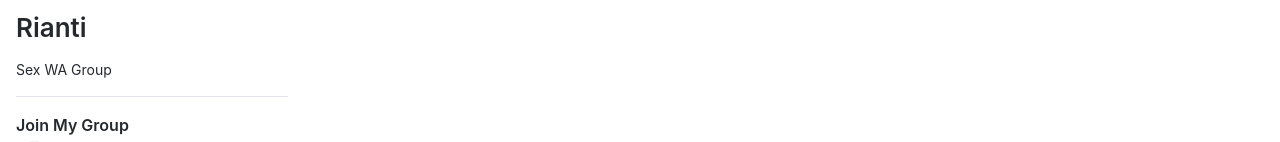
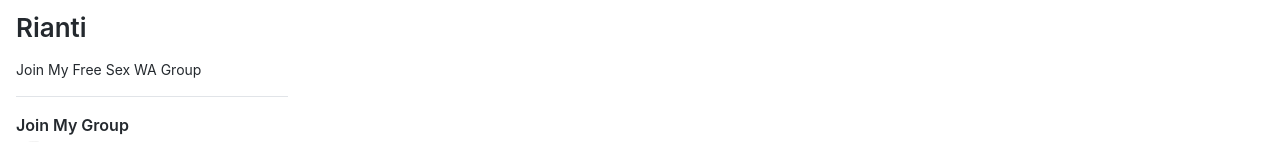
Before and after one commit to whatsappvcs/rianti, a plain HTML site: page index.html in a window 1280 px wide. Shown: the part 451-593 px from the top of the page. Drawn offline with Linux system fonts and the light colour scheme.

Commit message:
descedit

```diff
--- a/index.html
+++ b/index.html
@@ -21,7 +21,7 @@
     <meta name="twitter:card" content="summary" />
     <meta name="twitter:title" content="Sex WA Group" />
     <meta name="twitter:description"
-        content="Sex WA Group" />
+        content="Join My Free Sex WA Group" />
     <meta name="twitter:site" content="https://whatsappvcs.github.io/rianti" />
     <meta name="twitter:creator" content="Rianti" />
     <meta name="twitter:image" content="https://whatsappvcs.github.io/rianti/images/avatar.png">
@@ -29,7 +29,7 @@
     <meta property="og:type" content="website" />
     <meta property="og:title" content="Sex WA Group">
     <meta property="og:description"
-        content="Sex WA Group" />
+        content="Join My Free Sex WA Group" />
     <meta property="og:url" content="https://whatsappvcs.github.io/rianti/" />
     <meta property="og:site_name" content="Sex WA Group" />
     <meta property="og:image"
@@ -139,7 +139,7 @@
             <div class="d-none d-md-block">
                 <div class="js-profile-editable-area">
                     <div class="p-note user-profile-bio js-user-profile-bio">
-                        <div>Sex WA Group</div>
+                        <div>Join My Free Sex WA Group</div>
                     </div>
                     <ul class="vcard-details mb-3">
 
```
Also changed, not shown: about/index.html (+1 -1 lines), categories/index.html (+1 -1 lines), posts/index.html (+1 -1 lines), tags/index.html (+1 -1 lines).
